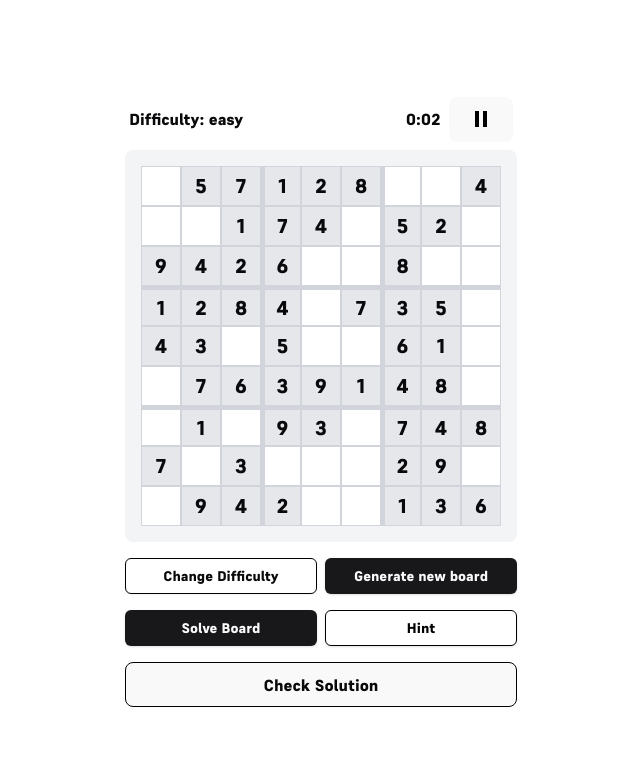
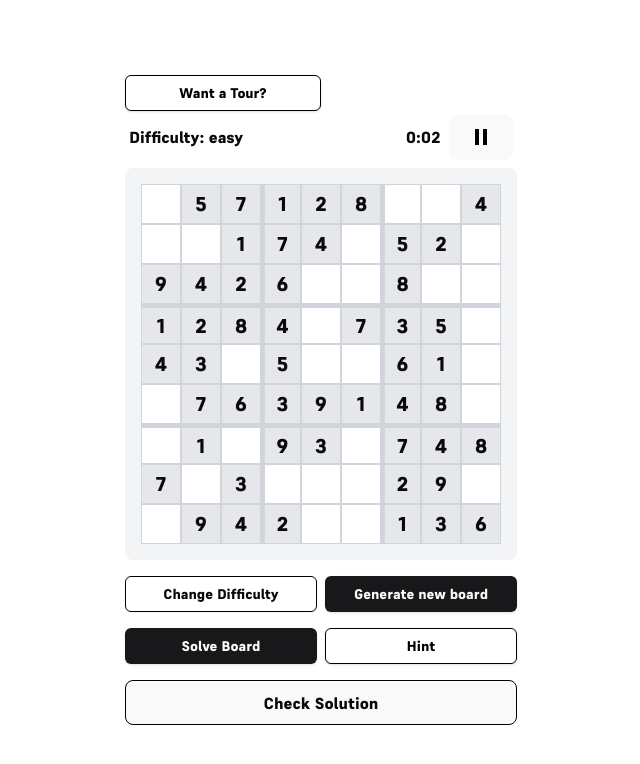
Before and after one commit to jeanpierre-gif/navybits_sudoku, a React (Vite) app: page / in a window 1280 px wide. Both pictures are taken after a click on the button "Easy". Shown: the top 764 px of the page, without its empty margins (319-959 px from the left). Built offline with nearby package versions, Linux system fonts and the light colour scheme.

Commit message:
added a tour for the app

```diff
--- a/package.json
+++ b/package.json
@@ -15,6 +15,7 @@
     "@radix-ui/react-slot": "^1.1.0",
     "class-variance-authority": "^0.7.0",
     "clsx": "^2.1.1",
+    "driver.js": "^1.3.1",
     "lucide-react": "^0.454.0",
     "prop-types": "^15.8.1",
     "react": "^18.3.1",
--- a/src/components/DifficultyLevel/DifficultyLevel.jsx
+++ b/src/components/DifficultyLevel/DifficultyLevel.jsx
@@ -20,7 +20,7 @@ import { useNavigate } from 'react-router-dom';
   return (
     <DropdownMenu>
       <DropdownMenuTrigger asChild>
-        <Button variant="outline" className="md:w-1/2 border-black">Change Difficulty</Button>
+        <Button variant="outline" className="DifficultyBtn md:w-1/2 border-black">Change Difficulty</Button>
       </DropdownMenuTrigger>
       <DropdownMenuContent className="w-56">
         <DropdownMenuGroup>
--- a/src/components/SudokuBoard/SudokuBoard.jsx
+++ b/src/components/SudokuBoard/SudokuBoard.jsx
@@ -6,6 +6,8 @@ import { useParams } from 'react-router-dom';
 import DifficultyLevel from '../DifficultyLevel/DifficultyLevel';
 import SudokuSolver from './SudokuSolver';
 import SudokuGrid from './SudokuGrid';
+import SudokuTutorial from '@/utils/SudokuTutorial';
+
 function SudokuBoard() {
   const { Difficulty } = useParams();
   const [difficulty, setDifficulty] = useState(Difficulty || 'medium');
@@ -15,6 +17,10 @@ function SudokuBoard() {
   const [generateNew, setgenerateNew] = useState(false);
   const [lockedCells, setLockedCells] = useState([]);
   const [errors, setErrors] = useState([]);
+  // eslint-disable-next-line no-unused-vars
+  const [isTutorialOpen, setIsTutorialOpen] = useState(false); // Tutorial state
+
+
   const generatePuzzle = (difficultyLevel) => {
     setgenerateNew(!generateNew);
     const newBoard = generateSudokuPuzzle(difficultyLevel);
@@ -111,21 +117,27 @@ function SudokuBoard() {
     if (colIndex % 3 === 0 && colIndex !== 0) borderClasses += ' border-l-4 ';
     return borderClasses;
   };
-
+  const startTutorialCallback = () => {
+    setIsTutorialOpen(false);
+  };
   return (
     <div className='flex w-full justify-center items-center p-4'>
       <div className='flex flex-col'>
+      <SudokuTutorial StartTutorialCallBack={startTutorialCallback} highlightedCol={4} board={board} />
         <Header DifficultyLevel={difficulty} generateNew={generateNew} isCompleted={errors.length === 0 && isCompleted ? true : false}  />
+
+
         <SudokuGrid
           board={board}
           handleChange={handleChange}
           getBorderClasses={getBorderClasses}
           isErrorCell={isErrorCell}
-          lockedCells={lockedCells}
+          lockedCells={lockedCells} highlightedRow={3} highlightedCol={4}
+
         />
         <div className='flex mt-4 gap-2 flex-col md:flex-row'>
-  <DifficultyLevel setDifficulty={setDifficulty} />
-  <Button onClick={() => generatePuzzle(difficulty)} className="w-full md:w-1/2">Generate new board</Button>
+  <DifficultyLevel setDifficulty={setDifficulty}/>
+  <Button onClick={() => generatePuzzle(difficulty)} className="generateNewBoardBtn w-full md:w-1/2">Generate new board</Button>
 </div>
 <SudokuSolver generatedBoard={board} setBoard={setBoard} originalBoard={originalBoard} />
 
--- a/src/components/SudokuBoard/SudokuGrid.jsx
+++ b/src/components/SudokuBoard/SudokuGrid.jsx
@@ -1,27 +1,31 @@
 /* eslint-disable react/prop-types */
 import SudokuCell from './SudokuCell';
 
-const SudokuGrid = ({ board, handleChange, getBorderClasses, isErrorCell, lockedCells }) => (
-  <div className='grid grid-cols-9 p-4 bg-gray-100 rounded-lg'>
-    {board.map((row, rowIndex) =>
-      row.map((cell, colIndex) => (
+const SudokuGrid = ({ board, handleChange, getBorderClasses, isErrorCell, lockedCells, highlightedRow,highlightedCol }) => (
+  <div className='grid-cols-9 p-4 bg-gray-100 rounded-lg board'>
+    {board.map((row, rowIndex) => (
+      <div
+        key={rowIndex}
+        className={` ${rowIndex === highlightedRow ? 'HighlightedRow' : ''}`}
+        data-row={rowIndex}
+      >
+        {row.map((cell, colIndex) => (
+
           <SudokuCell
             key={`${rowIndex}-${colIndex}`}
             value={cell}
             onChange={(e) => handleChange(rowIndex, colIndex, e.target.value)}
             className={`${getBorderClasses(rowIndex, colIndex)}
                         ${isErrorCell(rowIndex, colIndex) ? 'bg-red-200' : ''}
-                      ${
-                        lockedCells.some(
-                          ([r, c]) => r === rowIndex && c === colIndex
-                        )
-                          ? 'bg-gray-200'
-                          : ''
-                      }`}
+                        ${lockedCells.some(([r, c]) => r === rowIndex && c === colIndex) ? 'bg-gray-200' : ''}
+                                                ${colIndex === highlightedCol ? 'highlightedCol' : ''}
+
+             `}
             disabled={lockedCells.some(([r, c]) => r === rowIndex && c === colIndex)}
           />
-      ))
-    )}
+        ))}
+      </div>
+    ))}
   </div>
 );
 
--- a/src/components/SudokuBoard/SudokuSolver.jsx
+++ b/src/components/SudokuBoard/SudokuSolver.jsx
@@ -64,11 +64,11 @@ function SudokuSolver({ generatedBoard, setBoard, originalBoard }) {
   return (
     <>
       <div className='flex mt-4 gap-2'>
-        <Button onClick={handleSolve} className="w-full md:w-1/2">Solve Board</Button>
-        <Button className="w-full md:w-1/2 bg-white text-black hover:bg-white border-black hover:border-blue" onClick={handleHint}>Hint</Button>
+        <Button onClick={handleSolve} className="solveBoardBtn w-full md:w-1/2">Solve Board</Button>
+        <Button className="HintBtn w-full md:w-1/2 bg-white text-black hover:bg-white border-black hover:border-blue" onClick={handleHint}>Hint</Button>
       </div>
       <Dialog open={isDialogOpen} onOpenChange={setIsDialogOpen}>
-        <DialogTrigger onClick={checkSolution} className='mt-4 border-black' >
+        <DialogTrigger onClick={checkSolution} className='checkSolutionBtn mt-4 border-black' >
       Check Solution
      </DialogTrigger>
      <DialogContent >
--- /dev/null
+++ b/src/utils/SudokuTutorial.jsx
@@ -0,0 +1,76 @@
+
+import { Button } from "@/components/ui/button";
+import { driver } from "driver.js";
+import "driver.js/dist/driver.css";
+import PropTypes from "prop-types";
+const SudokuTutorial = ({StartTutorialCallBack}) =>{
+
+    const startTutorial = () => {
+    const driverObj=driver({
+      showProgress: true,
+      steps: [
+        {
+          element: ".board",
+          popover: {
+            title:"This is the board",
+            description:"You should fill all the empty cells to win the game"
+          }
+        },
+        {
+            element: '.HighlightedRow',
+            popover: {
+              title: "How to play",
+              description: "Click on an empty cell in this row and input a number, the number must not already be in the same row, or the same column or the subgrid"
+            }
+          },
+        {
+          element: ".DifficultyBtn",
+          popover: {
+            title: "Select Difficulty",
+            description: "Click here to choose the difficulty level for your Sudoku puzzle. Options include Easy, Medium, and Hard."
+          }
+        },
+        {
+          element: ".generateNewBoardBtn",
+          popover: {
+            title: "Generate New Puzzle",
+            description: "Click this button to generate a new Sudoku puzzle based on your selected difficulty level."
+          }
+        },
+        {
+          element: ".HintBtn",
+          popover: {
+            title: "Get a Hint",
+            description: "Click here to reveal a helpful hint for one of the cells in your puzzle. It will show you the correct number for that cell."
+          }
+        },
+        {
+          element: ".solveBoardBtn",
+          popover: {
+            title: "Solve the Puzzle",
+            description: "Click this button to automatically fill in the entire Sudoku board with the correct solution."
+          }
+        },
+        {
+          element: ".checkSolutionBtn",
+          popover: {
+            title: "Check Your Solution",
+            description: "Click this button to check if your current Sudoku solution is correct. Incorrect cells will be highlighted."
+          }
+        },
+
+      ]
+
+    })
+    driverObj.drive();
+
+      }
+      StartTutorialCallBack();
+      return(
+        <Button onClick={startTutorial} className="w-full md:w-1/2 bg-white text-black border-black hover:bg-white hover:border-blue">Want a Tour?</Button>
+      )
+}
+SudokuTutorial.propTypes = {
+    StartTutorialCallBack: PropTypes.func.isRequired,
+}
+export default SudokuTutorial;
```
Also changed, not shown: 1 other file (tests, documents, lock files or other folders). Lines whose indentation alone changed are shown as unchanged.
